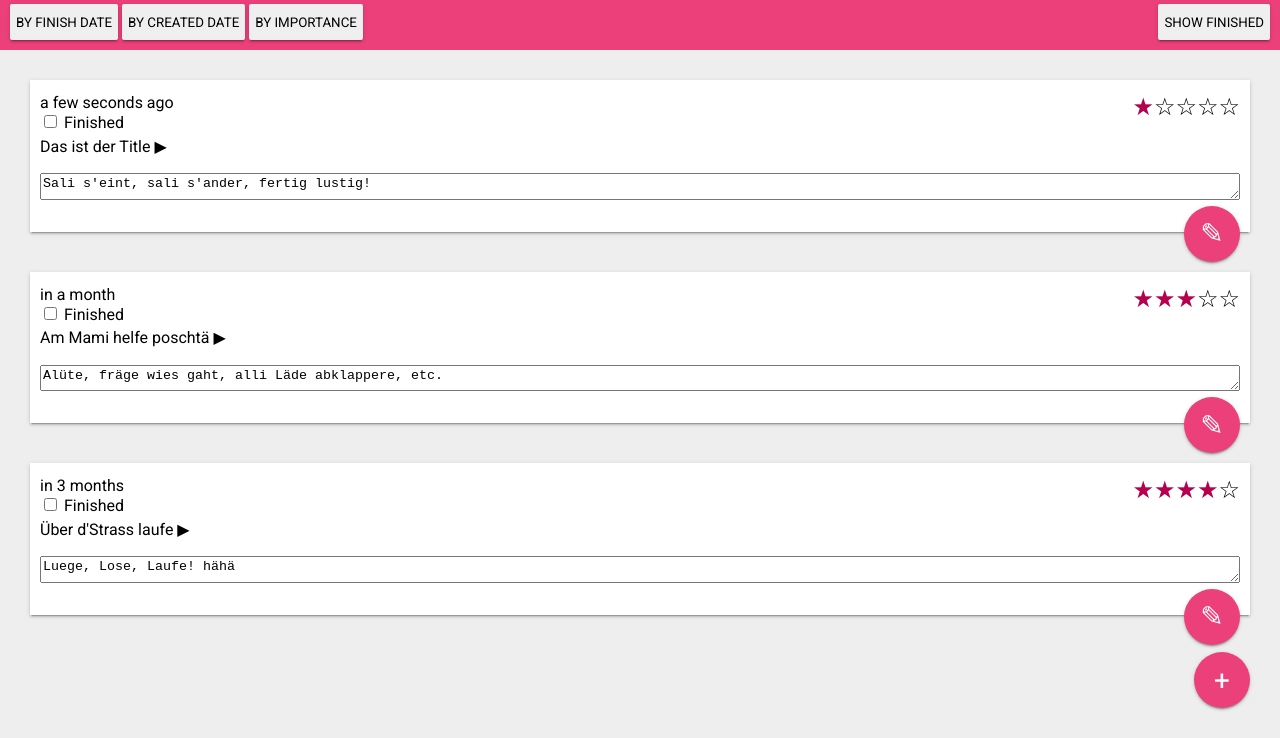
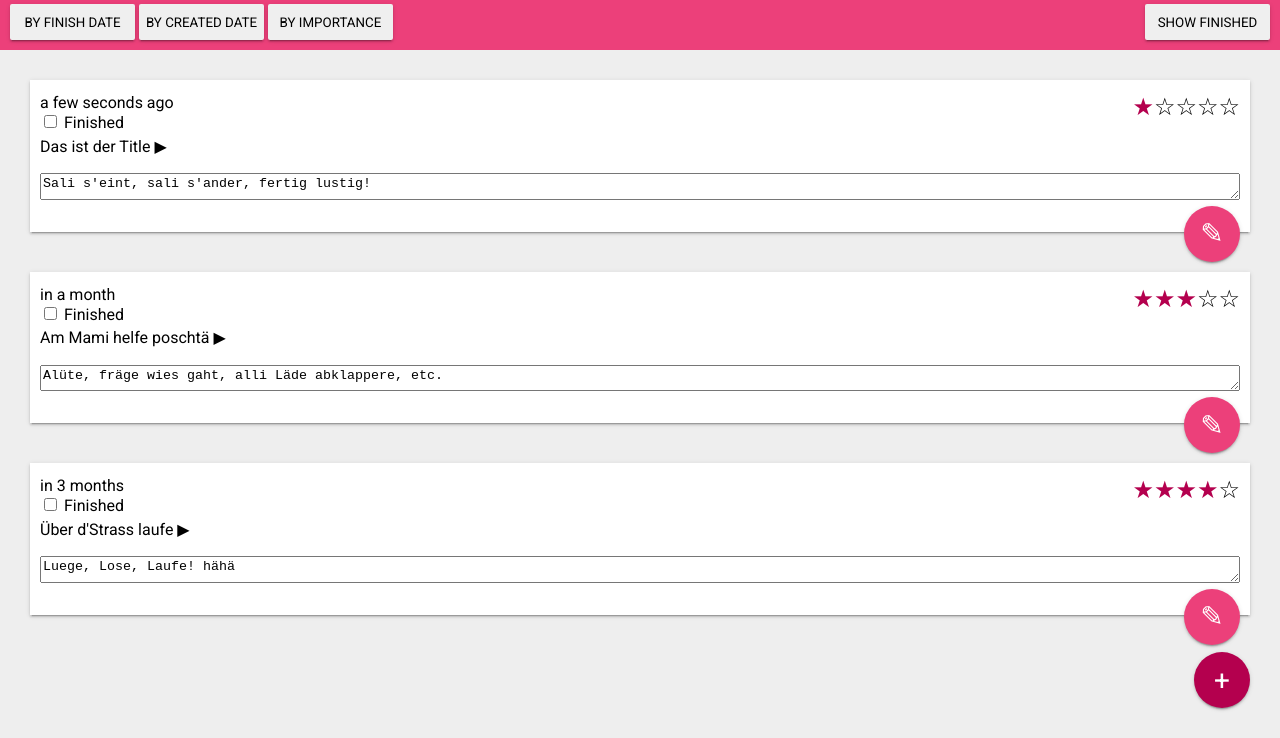
Before and after one commit to TheMen4ce/note-pro, a website: page app/index.html in a window 1280 px wide. Shown: the part 62-800 px from the top of the page. Drawn offline with nearby package versions, Linux system fonts and the light colour scheme.

Commit message:
button styles

```diff
--- a/app/css/main.css
+++ b/app/css/main.css
@@ -43,6 +43,7 @@ button, select {
     height: 36px;
     text-transform: uppercase;
     text-align: center;
+    width: 125px;
 }
 
 .btn-create, .btn-edit{
--- a/app/css/style/blue.css
+++ b/app/css/style/blue.css
@@ -15,10 +15,18 @@ nav {
     color: #64c9ff;
 }
 
-.btn-create, .btn-edit {
+.btn-edit {
     background: #5eb8ff;
 }
 
-.btn-create:hover, .btn-edit:hover {
+.btn-edit:hover {
     background: #0288d1;
 }
+
+.btn-create{
+    background: #0288d1;
+}
+
+.btn-create:hover{
+    background: #5eb8ff;
+}
--- a/app/css/style/pink.css
+++ b/app/css/style/pink.css
@@ -15,10 +15,18 @@ nav {
     background: #EC407A;
 }
 
-.btn-create, .btn-edit {
+.btn-create {
+    background: #b4004e;
+}
+
+.btn-create:hover{
     background: #EC407A;
 }
 
-.btn-create:hover, .btn-edit:hover {
+.btn-edit {
+    background: #EC407A;
+}
+
+.btn-edit:hover {
     background: #b4004e;
 }
```
